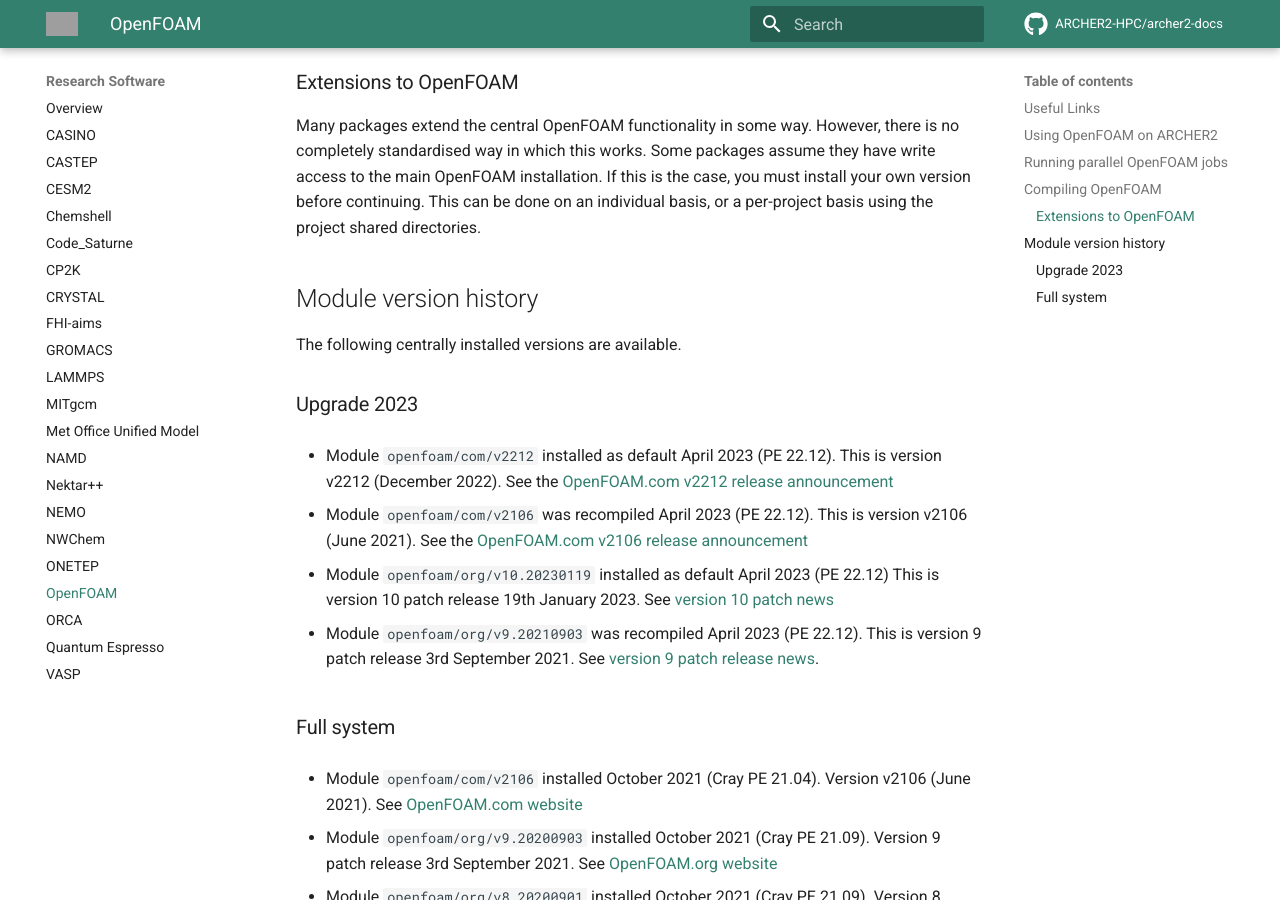
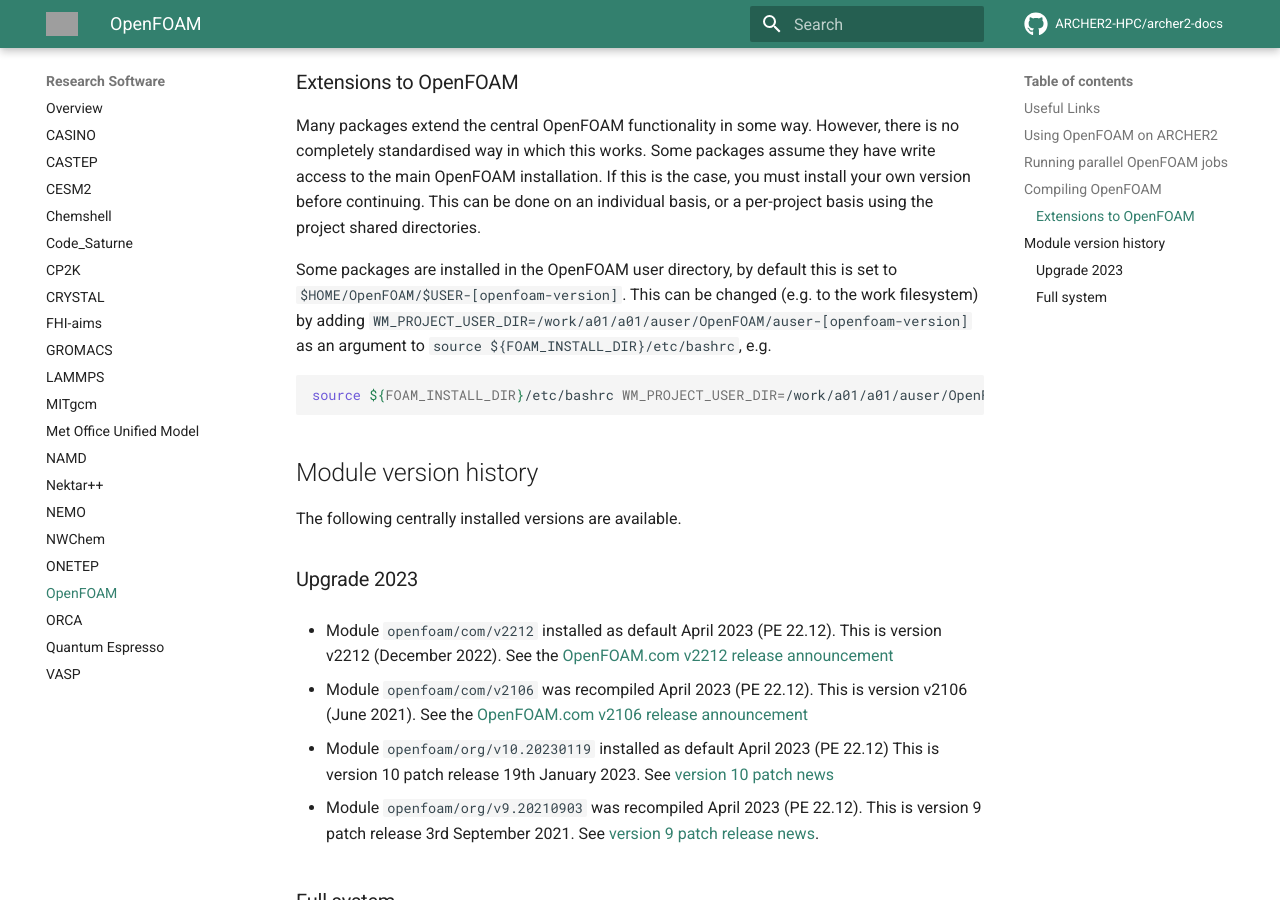
Before and after one commit to ARCHER2-HPC/archer2-docs, an MkDocs documentation site: the page built from docs/research-software/openfoam.md, in a window 1280 px wide and 900 px high, scrolled down 2574 px. Built offline with MkDocs 1.6.1 and Material for MkDocs 9.7.7, drawn with Linux system fonts in a browser that asks for light colours; comment, search, counter and statistics services are not loaded; grey boxes are pictures that could not be loaded.

Commit message:
Add guidence to set OpenFOAM user directory

````diff
--- a/docs/research-software/openfoam.md
+++ b/docs/research-software/openfoam.md
@@ -158,12 +158,20 @@
 ### Extensions to OpenFOAM
 
 Many packages extend the central OpenFOAM functionality in some way. However,
-there is no
-completely standardised way in which this works. Some packages assume
-they have write access to the main OpenFOAM installation. If this is
+there is no completely standardised way in which this works. Some packages
+assume they have write access to the main OpenFOAM installation. If this is
 the case, you must install your own version before continuing. This
 can be done on an individual basis, or a per-project basis using the
 project shared directories.
+
+Some packages are installed in the OpenFOAM user directory, by default this is
+set to `$HOME/OpenFOAM/$USER-[openfoam-version]`. This can be changed (e.g. to
+the work filesystem) by adding `WM_PROJECT_USER_DIR=/work/a01/a01/auser/OpenFOAM/auser-[openfoam-version]`
+as an argument to `source ${FOAM_INSTALL_DIR}/etc/bashrc`, e.g.
+
+```bash
+source ${FOAM_INSTALL_DIR}/etc/bashrc WM_PROJECT_USER_DIR=/work/a01/a01/auser/OpenFOAM/auser-v2106
+```
 
 ## Module version history
 
````
